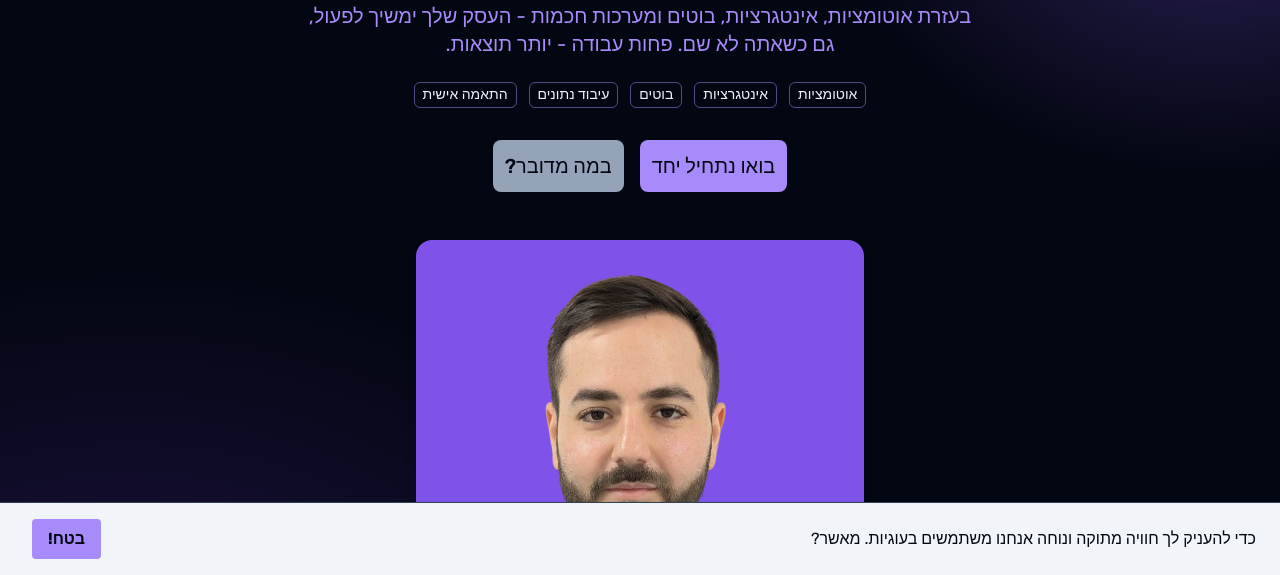
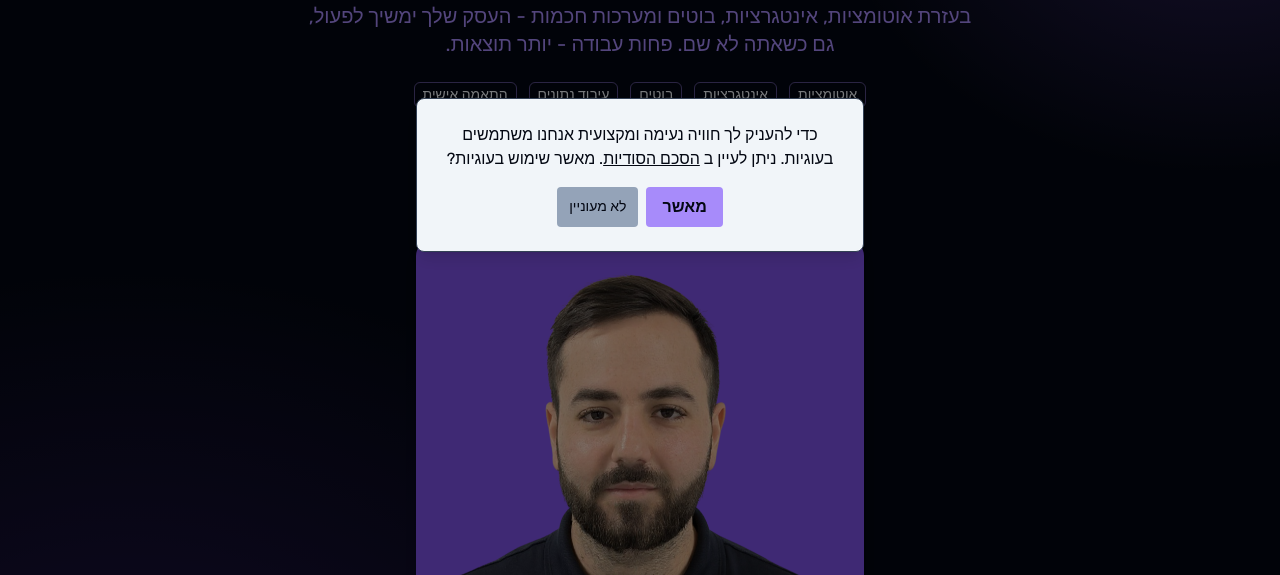
Before and after one commit to roey132/roeytech_landing, an Astro site: page / in a window 1280 px wide. Shown: the part 225-800 px from the top of the page. Built offline with nearby package versions, Linux system fonts and the light colour scheme; Astro itself is replaced by a stand-in of ours.

Commit message:
feat: upgrade cookie consent modal

```diff
--- a/src/components/CookieConsent.astro
+++ b/src/components/CookieConsent.astro
@@ -4,23 +4,42 @@
 
 <div
   id="cookie-consent"
-  class="fixed right-0 bottom-0 left-0 z-50 hidden items-center justify-between border-t border-[rgb(var(--border))] bg-[rgb(var(--foreground))] p-4 text-base text-[rgb(var(--background))] shadow-lg"
+  class="fixed inset-0 z-50 hidden items-center justify-center bg-black/50"
 >
-  <span class="flex-1 pr-2 text-right"
-    >כדי להעניק לך חוויה מתוקה ונוחה אנחנו משתמשים בעוגיות. מאשר?</span
+  <div
+    class="max-w-md rounded-lg border border-[rgb(var(--border))] bg-[rgb(var(--foreground))] p-6 text-center text-[rgb(var(--background))] shadow-lg"
   >
-  <button
-    id="cookie-accept"
-    class="ml-4 rounded bg-[rgb(var(--primary))] px-4 py-2 font-semibold text-[rgb(var(--primary-foreground))]"
-  >
-    בטח!
-  </button>
+    <p class="mb-4">
+      כדי להעניק לך חוויה נעימה ומקצועית אנחנו משתמשים בעוגיות. ניתן לעיין ב
+      <a
+        href="/privacy-policy"
+        target="_blank"
+        rel="noopener noreferrer"
+        class="underline">הסכם הסודיות</a
+      >. מאשר שימוש בעוגיות?
+    </p>
+    <div class="flex justify-center gap-2">
+      <button
+        id="cookie-accept"
+        class="rounded bg-[rgb(var(--primary))] px-4 py-2 font-semibold text-[rgb(var(--primary-foreground))]"
+      >
+        מאשר
+      </button>
+      <button
+        id="cookie-decline"
+        class="rounded bg-[rgb(var(--muted))] px-3 py-1 text-sm text-[rgb(var(--muted-foreground))]"
+      >
+        לא מעוניין
+      </button>
+    </div>
+  </div>
 </div>
 <script is:inline>
   const banner = document.getElementById("cookie-consent");
   const acceptBtn = document.getElementById("cookie-accept");
+  const declineBtn = document.getElementById("cookie-decline");
   const consent = localStorage.getItem("cookie-consent");
-  if (consent === "true") {
+  if (consent === "true" || consent === "false") {
     banner.remove();
   } else {
     banner.classList.remove("hidden");
@@ -31,4 +50,8 @@
     banner.remove();
     window.dispatchEvent(new Event("cookie-consent-accepted"));
   });
+  declineBtn?.addEventListener("click", () => {
+    localStorage.setItem("cookie-consent", "false");
+    banner.remove();
+  });
 </script>
```
